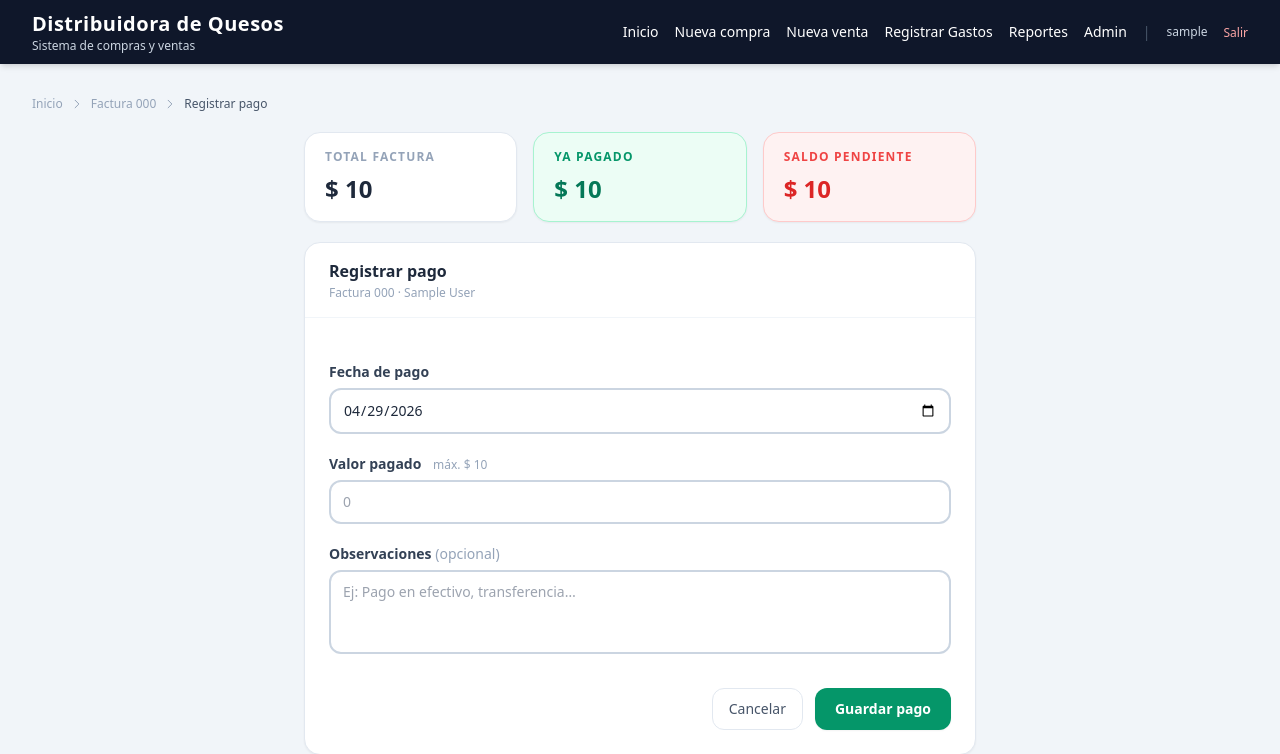
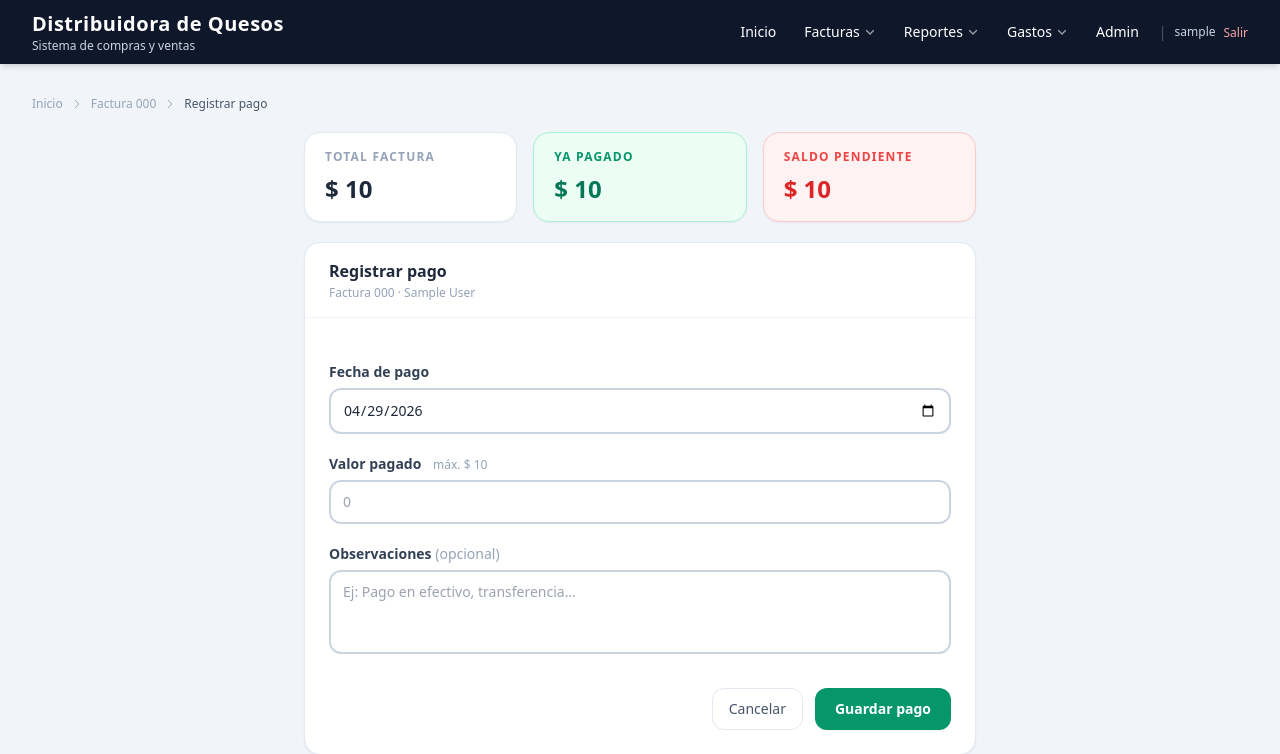
Before and after one commit to Mileyg28/Cheese_Project, a Django app: page /sales/invoices/1/add-payment/ in a window 1280 px wide. Shown: the top 754 px of the page. Run offline with Django 5.2, Linux system fonts and the light colour scheme; a user stored in the database is signed in; tables that the repository leaves empty hold one stand-in row (values such as "Sample post"); some libraries are stand-ins or nearby versions.

Commit message:
Refactor navigation menu for improved accessibility and user experience, adding dropdowns for invoices and expenses while enhancing styling and responsiveness.

```diff
--- a/core/templates/core/purchases/base.html
+++ b/core/templates/core/purchases/base.html
@@ -22,51 +22,131 @@
                     <p class="text-xs text-slate-300">Sistema de compras y ventas</p>
                 </div>
 
-                <nav class="hidden md:flex items-center gap-4 text-sm">
-                    <a href="{% url 'home' %}" class="hover:text-emerald-300 transition">Inicio</a>
+                <nav class="hidden md:flex items-center gap-1 text-sm">
 
-                    {% if request.user.is_superuser or request.user.groups.all|length > 0 and 'administrador' in request.user.groups.values_list %}
-                    {% endif %}
+                    {# ── Inicio ── #}
+                    <a href="{% url 'home' %}"
+                       class="px-3 py-2 rounded hover:text-emerald-300 hover:bg-white/5 transition">
+                        Inicio
+                    </a>
 
-                    {# Compras: solo administrador y superusuario #}
+                    {# ── Facturas (dropdown) ── #}
+                    <div class="relative group">
+                        <button class="flex items-center gap-1 px-3 py-2 rounded hover:text-emerald-300 hover:bg-white/5 transition cursor-pointer select-none">
+                            Facturas
+                            <svg class="w-3 h-3 opacity-60 group-hover:rotate-180 transition-transform duration-200"
+                                 fill="none" stroke="currentColor" stroke-width="2.5" viewBox="0 0 24 24">
+                                <path stroke-linecap="round" stroke-linejoin="round" d="M19 9l-7 7-7-7"/>
+                            </svg>
+                        </button>
+                        <div class="absolute left-0 top-full pt-1 hidden group-hover:block z-50 min-w-[190px]">
+                            <div class="bg-slate-800 border border-slate-700 rounded-lg shadow-xl py-1 text-sm">
+                                {# Facturas de compra: solo admin #}
+                                {% if request.user.is_superuser %}
+                                    <a href="{% url 'create_purchase_invoice' %}"
+                                       class="block px-4 py-2.5 text-slate-300 hover:bg-white/10 hover:text-white transition">
+                                        Facturas de compra
+                                    </a>
+                                {% else %}
+                                    {% for group in request.user.groups.all %}
+                                        {% if group.name == 'administrador' %}
+                                             <a href="{% url 'create_purchase_invoice' %}"
+                                                class="block px-4 py-2.5 text-slate-300 hover:bg-white/10 hover:text-white transition">
+                                                    Facturas de compra
+                                                </a>
+                                        {% endif %}
+                                    {% endfor %}
+                                {% endif %}
+                                {# Facturas de venta: todos #}
+                                 <a href="{% url 'create_sales_invoice' %}"
+                                   class="block px-4 py-2.5 text-slate-300 hover:bg-white/10 hover:text-white transition">
+                                    Facturas de venta
+                                </a>
+                            </div>
+                        </div>
+                    </div>
+
+                    {# ── Reportes (dropdown) — solo admin ── #}
                     {% if request.user.is_superuser %}
-                        <a href="{% url 'create_purchase_invoice' %}" class="hover:text-emerald-300 transition">Nueva compra</a>
+                        <div class="relative group">
+                            <button class="flex items-center gap-1 px-3 py-2 rounded hover:text-emerald-300 hover:bg-white/5 transition cursor-pointer select-none">
+                                Reportes
+                                <svg class="w-3 h-3 opacity-60 group-hover:rotate-180 transition-transform duration-200"
+                                     fill="none" stroke="currentColor" stroke-width="2.5" viewBox="0 0 24 24">
+                                    <path stroke-linecap="round" stroke-linejoin="round" d="M19 9l-7 7-7-7"/>
+                                </svg>
+                            </button>
+                            <div class="absolute left-0 top-full pt-1 hidden group-hover:block z-50 min-w-[190px]">
+                                <div class="bg-slate-800 border border-slate-700 rounded-lg shadow-xl py-1 text-sm">
+                                    <a href="{% url 'period_report' %}"
+                                       class="block px-4 py-2.5 text-slate-300 hover:bg-white/10 hover:text-white transition">
+                                        Reporte por período
+                                    </a>
+                                </div>
+                            </div>
+                        </div>
                     {% else %}
                         {% for group in request.user.groups.all %}
-                            {% if group.name == 'administrador' %}
-                                <a href="{% url 'create_purchase_invoice' %}" class="hover:text-emerald-300 transition">Nueva compra</a>
+                            {% if group.name == 'administrator' %}
+                                <div class="relative group">
+                                    <button class="flex items-center gap-1 px-3 py-2 rounded hover:text-emerald-300 hover:bg-white/5 transition cursor-pointer select-none">
+                                        Reportes
+                                        <svg class="w-3 h-3 opacity-60 group-hover:rotate-180 transition-transform duration-200"
+                                             fill="none" stroke="currentColor" stroke-width="2.5" viewBox="0 0 24 24">
+                                            <path stroke-linecap="round" stroke-linejoin="round" d="M19 9l-7 7-7-7"/>
+                                        </svg>
+                                    </button>
+                                    <div class="absolute left-0 top-full pt-1 hidden group-hover:block z-50 min-w-[190px]">
+                                        <div class="bg-slate-800 border border-slate-700 rounded-lg shadow-xl py-1 text-sm">
+                                            <a href="{% url 'period_report' %}"
+                                               class="block px-4 py-2.5 text-slate-300 hover:bg-white/10 hover:text-white transition">
+                                                Reporte por período
+                                            </a>
+                                        </div>
+                                    </div>
+                                </div>
                             {% endif %}
                         {% endfor %}
                     {% endif %}
 
-                    {# Ventas: administrador y operario #}
-                    <a href="{% url 'create_sales_invoice' %}" class="hover:text-emerald-300 transition">Nueva venta</a>
-                    {# Gastos: administrador y operario #}
-                    <a href="{% url 'create_expense' %}" class="hover:text-emerald-300 transition">Registrar Gastos</a>
+                    {# ── Gastos (dropdown) ── #}
+                    <div class="relative group">
+                        <button class="flex items-center gap-1 px-3 py-2 rounded hover:text-emerald-300 hover:bg-white/5 transition cursor-pointer select-none">
+                            Gastos
+                            <svg class="w-3 h-3 opacity-60 group-hover:rotate-180 transition-transform duration-200"
+                                 fill="none" stroke="currentColor" stroke-width="2.5" viewBox="0 0 24 24">
+                                <path stroke-linecap="round" stroke-linejoin="round" d="M19 9l-7 7-7-7"/>
+                            </svg>
+                        </button>
+                        <div class="absolute left-0 top-full pt-1 hidden group-hover:block z-50 min-w-[190px]">
+                            <div class="bg-slate-800 border border-slate-700 rounded-lg shadow-xl py-1 text-sm">
+                                <a href="{% url 'expense_list' %}"
+                                   class="block px-4 py-2.5 text-slate-300 hover:bg-white/10 hover:text-white transition">
+                                    Ver gastos
+                                </a>
+                                <a href="{% url 'create_expense' %}"
+                                   class="block px-4 py-2.5 text-slate-300 hover:bg-white/10 hover:text-white transition">
+                                    Registrar gasto
+                                </a>
+                            </div>
+                        </div>
+                    </div>
 
-                    {# Reportes: solo administrador #}
+                    {# ── Admin Django: solo superusuario ── #}
                     {% if request.user.is_superuser %}
-                        <a href="{% url 'period_report' %}" class="hover:text-emerald-300 transition">Reportes</a>
-                    {% else %}
-                        {% for group in request.user.groups.all %}
-                            {% if group.name == 'administrator' %}
-                                <a href="{% url 'period_report' %}" class="hover:text-emerald-300 transition">Reportes</a>
-                            {% endif %}
-                        {% endfor %}
+                        <a href="/admin/"
+                           class="px-3 py-2 rounded hover:text-emerald-300 hover:bg-white/5 transition">
+                            Admin
+                        </a>
                     {% endif %}
 
-                    {# Admin Django: solo superusuario #}
-                    {% if request.user.is_superuser %}
-                        <a href="/admin/" class="hover:text-emerald-300 transition">Admin</a>
-                    {% endif %}
-
-                    <span class="text-slate-600">|</span>
+                    <span class="text-slate-600 mx-1">|</span>
 
                     {# Usuario actual #}
                     <span class="text-slate-300 text-xs">{{ request.user.username }}</span>
 
                     {# Logout #}
-                    <form method="post" action="{% url 'logout' %}" class="inline">
+                    <form method="post" action="{% url 'logout' %}" class="inline ml-1">
                         {% csrf_token %}
                         <button type="submit" class="text-xs text-red-300 hover:text-red-100 transition cursor-pointer">
                             Salir
```
